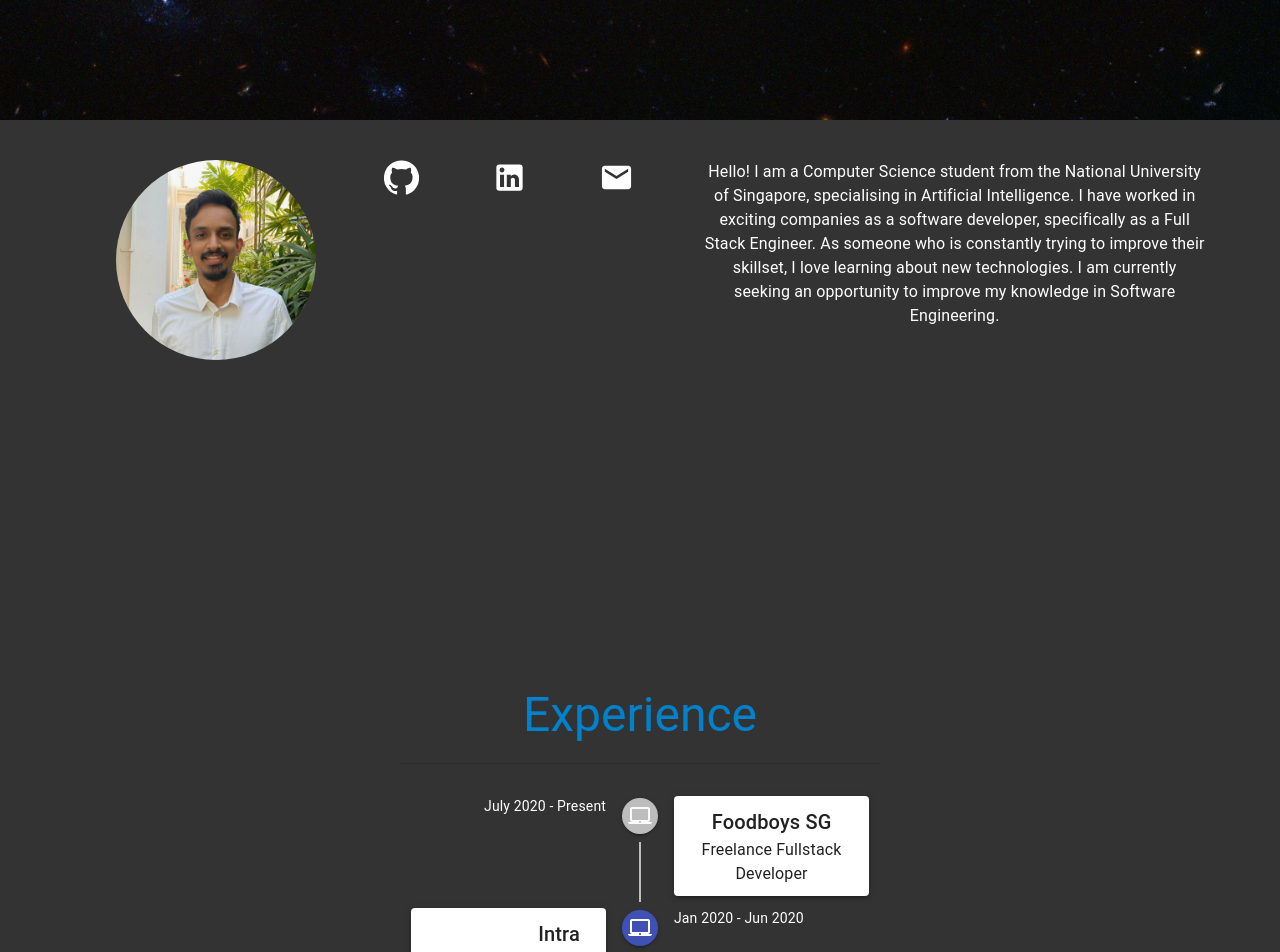
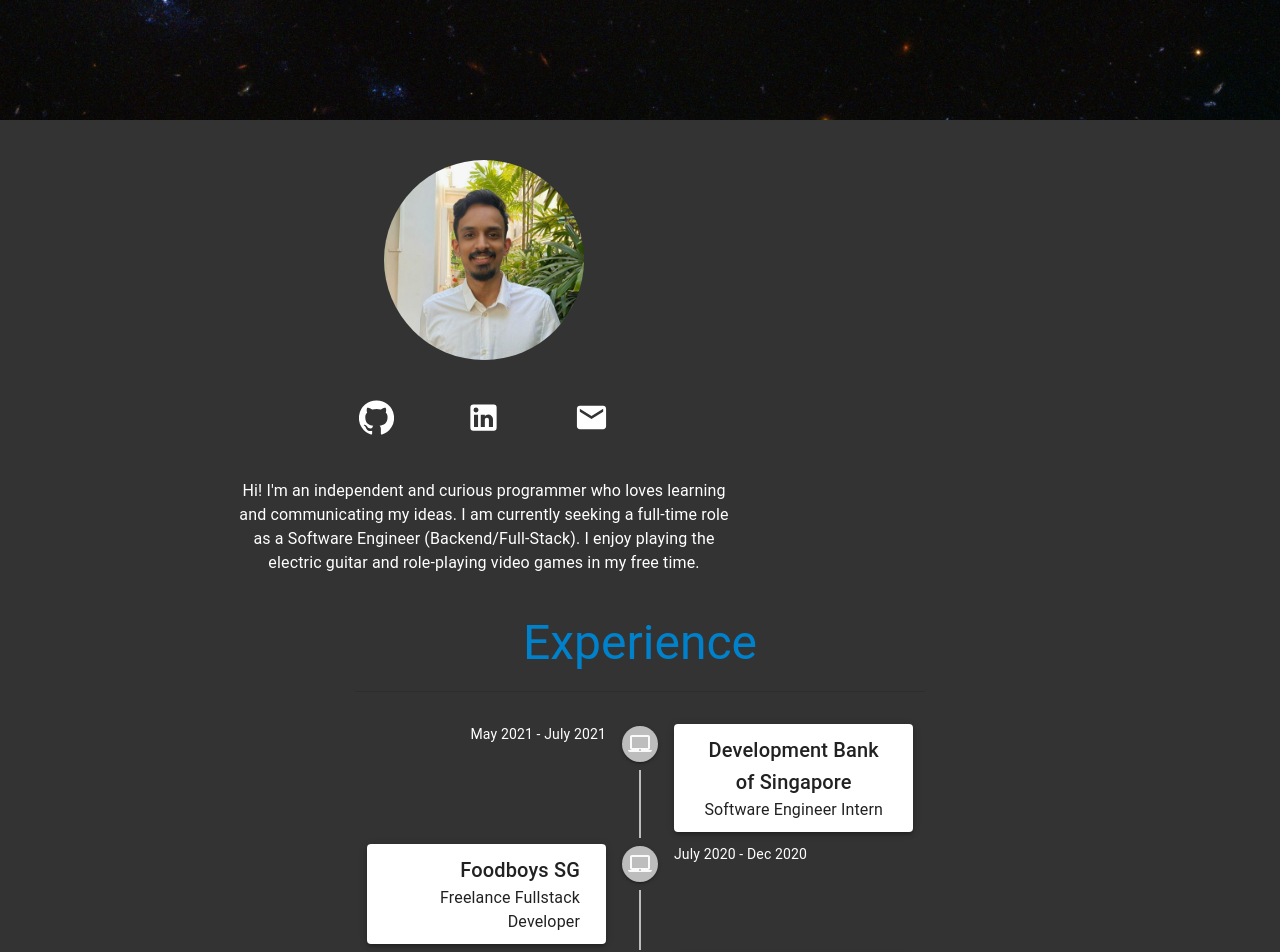
Before and after one commit to ambhinav/personal-website, a React (Create React App) app: page / in a window 1280 px wide. Shown: the part 680-1632 px from the top of the page. Built offline with nearby package versions, Linux system fonts and the light colour scheme.

Commit message:
update exp to include dbs

```diff
--- a/src/App.tsx
+++ b/src/App.tsx
@@ -16,12 +16,10 @@ function App() {
       </div>
       <div className="Portfolio">
         <Grid
-          container direction="column" alignItems="center" spacing={10}
+          container direction="column" justify='center' alignItems="center" spacing={10}
         >
           <Element name="about">
-            <Grid container justify="center">
-              <About />
-            </Grid>
+            <About />
           </Element>
           <Grid item style={{ maxWidth: "100%" }} id="experience">
             <Typography variant="h3" className="sectionHeader">Experience</Typography>
--- a/src/components/About.tsx
+++ b/src/components/About.tsx
@@ -1,4 +1,3 @@
-import React from 'react';
 import avatar from '../assets/profile.jpg';
 import Grid from '@material-ui/core/Grid';
 import Avatar from '@material-ui/core/Avatar';
@@ -8,9 +7,9 @@ import LinkedInIcon from '@material-ui/icons/LinkedIn';
 import EmailIcon from '@material-ui/icons/Email';
 
 function About() {
-	var bio = "Hello! I am a Computer Science student from the National University of Singapore, specialising in Artificial Intelligence. I have worked in exciting companies as a software developer, specifically as a Full Stack Engineer. As someone who is constantly trying to improve their skillset, I love learning about new technologies. I am currently seeking an opportunity to improve my knowledge in Software Engineering.";
+	var bio = "Hi! I'm an independent and curious programmer who loves learning and communicating my ideas. I am currently seeking a full-time role as a Software Engineer (Backend/Full-Stack). I enjoy playing the electric guitar and role-playing video games in my free time.";
   return (
-		<Grid container item direction="column" justify="space-between" alignItems="center" spacing={5} style={{ maxWidth: '80%', paddingTop: '5vh' }}>
+		<Grid container direction="column" alignItems="center" spacing={5} style={{ maxWidth: '80%', paddingTop: '5vh' }}>
 			<Grid item xs={12}>
 				<Avatar src={avatar} style={{ height: '200px', width: '200px' }}></Avatar>
 			</Grid>
--- a/src/components/Experience.tsx
+++ b/src/components/Experience.tsx
@@ -1,4 +1,3 @@
-import React from 'react';
 import { makeStyles } from '@material-ui/core/styles';
 import Timeline from '@material-ui/lab/Timeline';
 import TimelineItem from '@material-ui/lab/TimelineItem';
@@ -28,7 +27,28 @@ export default function Experience() {
       <TimelineItem>
         <TimelineOppositeContent>
           <Typography variant="body2" >
-						July 2020 - Present
+						May 2021 - July 2021
+          </Typography>
+        </TimelineOppositeContent>
+        <TimelineSeparator>
+          <TimelineDot>
+						<LaptopMacIcon />
+          </TimelineDot>
+          <TimelineConnector />
+        </TimelineSeparator>
+        <TimelineContent>
+          <Paper elevation={3} className={classes.paper}>
+            <Typography variant="h6" component="h1">
+              Development Bank of Singapore
+            </Typography>
+            <Typography>Software Engineer Intern</Typography>
+          </Paper>
+        </TimelineContent>
+      </TimelineItem>
+      <TimelineItem>
+        <TimelineOppositeContent>
+          <Typography variant="body2" >
+						July 2020 - Dec 2020
           </Typography>
         </TimelineOppositeContent>
         <TimelineSeparator>
```
